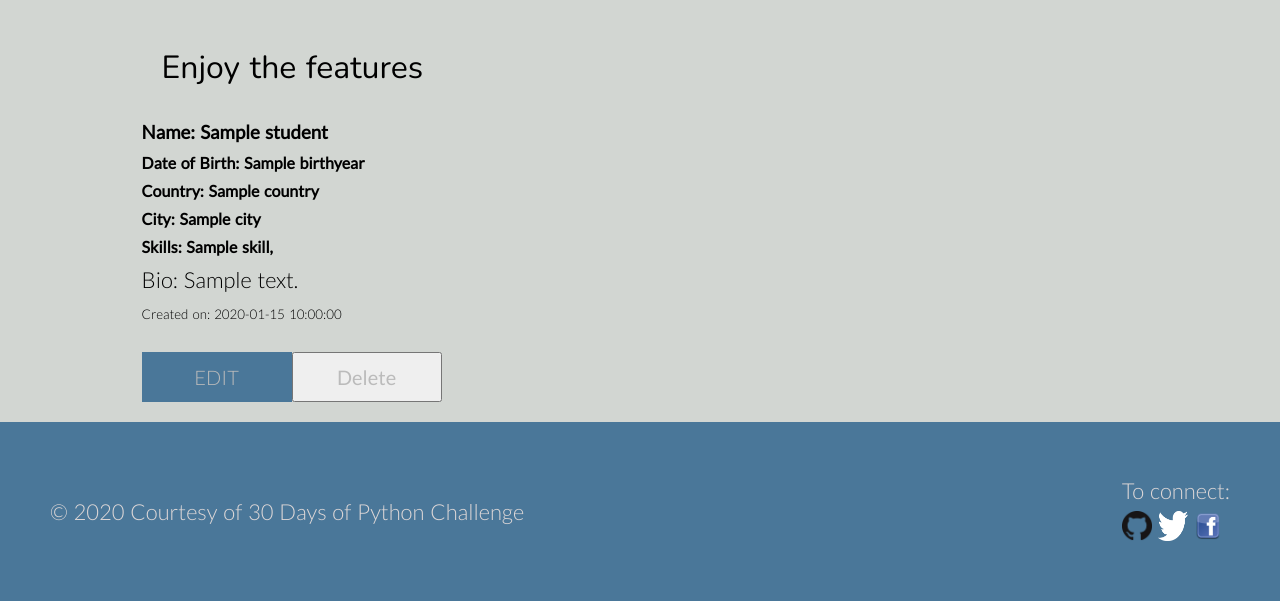
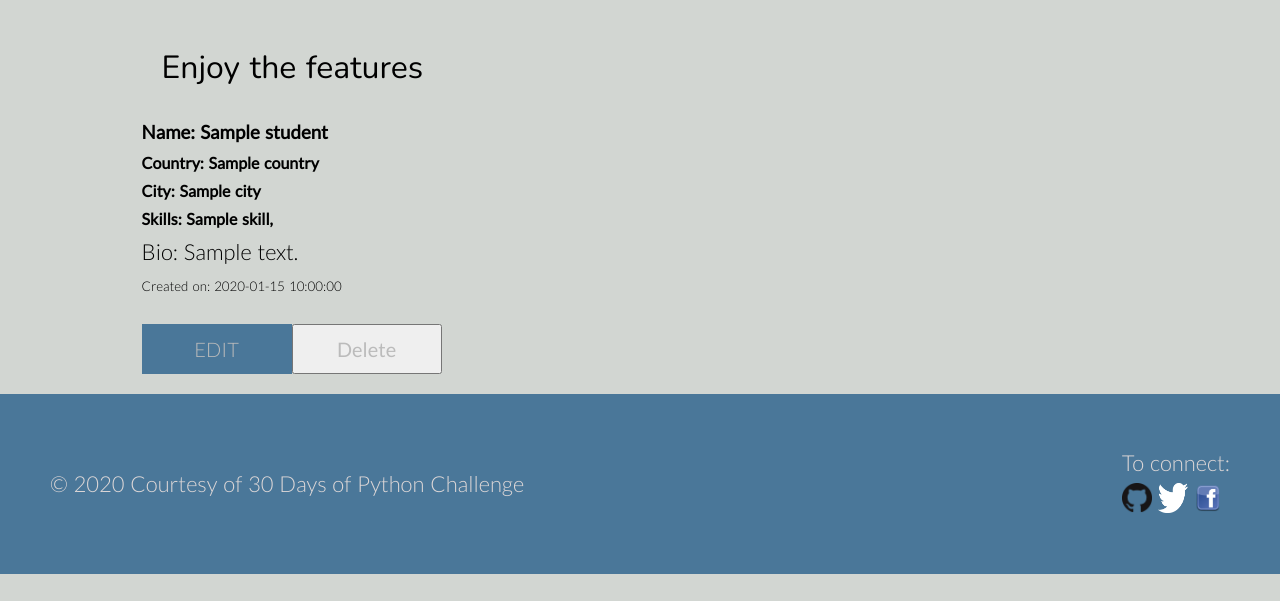
Before and after one commit to BenFaruna/text-analyzer, a Flask app: page /students/ in a window 1280 px wide. Shown: the part 99-700 px from the top of the page. Run offline with Flask 2, Linux system fonts and the light colour scheme; a database or web service that is not in the repository returns one stand-in record (values such as "Sample title").

Commit message:
Removed date of birth from the displayed result

```diff
--- a/templates/students/students.html
+++ b/templates/students/students.html
@@ -8,7 +8,7 @@
         {% for student in students %}
 
         <h3>Name: {{student['name']}}</h3>
-        <h4>Date of Birth: {{student['birthyear']}}</h4>
+        <!-- <h4>Date of Birth: {{student['birthyear']}}</h4> -->
         <h4>Country: {{student['country']}}</h4>
         <h4>City: {{student['city']}}</h4>
         <h4>Skills: {% for skill in student['skills'] %} {{skill}}, {% endfor %}</h4>
```
